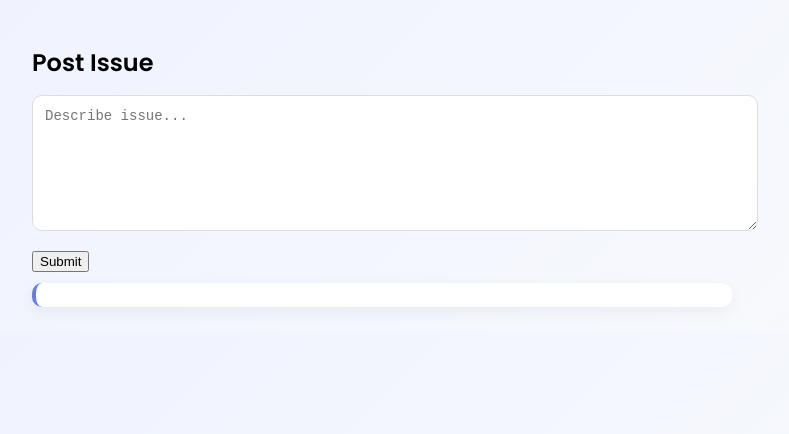
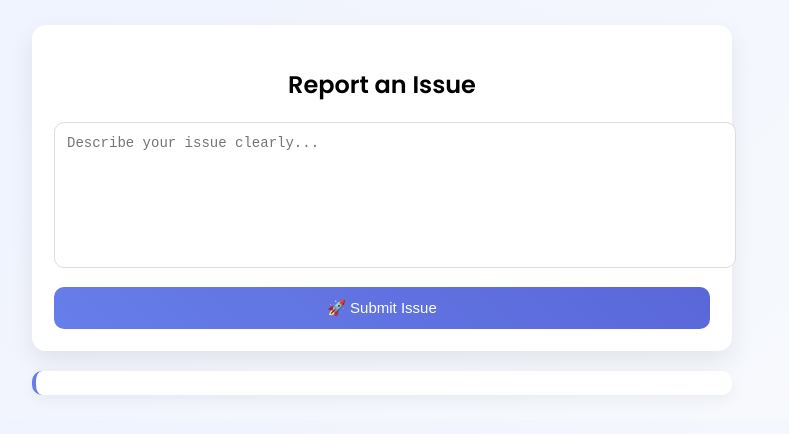
Before and after one commit to AyushSabale2013/fixmycampus, a website: page post.html in a window 1280 px wide. Shown: the whole page, without its empty margins (258-1047 px from the left). Drawn offline with Linux system fonts and the light colour scheme; sample sign-in values are in the browser's storage.

Commit message:
basic setup is ready

```diff
--- a/assets/css/post.css
+++ b/assets/css/post.css
@@ -1,32 +1,80 @@
-/* POST PAGE TITLE */
-h2 {
+/* POST CARD */
+.post-card {
+  background: white;
+  padding: 22px;
+  border-radius: 14px;
+  box-shadow: 0 10px 25px rgba(0,0,0,0.08);
+}
+
+/* TITLE */
+.post-card h2 {
   text-align: center;
   margin-bottom: 20px;
+  font-weight: 600;
 }
 
-/* INPUT CARD */
-.post-card {
-  background: white;
-  padding: 18px;
-  border-radius: 12px;
-  box-shadow: 0 6px 20px rgba(0,0,0,0.08);
-  margin-bottom: 20px;
+/* TEXTAREA */
+textarea {
+  width: 100%;
+  height: 120px;
+  padding: 12px;
+  border-radius: 10px;
+  border: 1px solid #ddd;
+  font-size: 14px;
+  margin-bottom: 12px;
+  resize: none;
+  transition: 0.2s;
 }
 
-/* AI RESULT BOX */
-#resultBox {
-  margin-top: 15px;
+textarea:focus {
+  border-color: #667eea;
+  outline: none;
+  box-shadow: 0 0 5px rgba(102,126,234,0.3);
 }
 
-#resultBox .result-card {
-  background: #eef2ff;
-  padding: 15px;
+/* SUBMIT BUTTON */
+.submit-btn {
+  width: 100%;
+  padding: 12px;
   border-radius: 10px;
+  border: none;
+  font-size: 15px;
+  font-weight: 500;
+  cursor: pointer;
+
+  background: linear-gradient(45deg, #667eea, #5a67d8);
+  color: white;
+
+  transition: all 0.25s ease;
+}
+
+/* HOVER */
+.submit-btn:hover {
+  transform: translateY(-2px);
+  box-shadow: 0 8px 20px rgba(102,126,234,0.4);
+}
+
+/* CLICK */
+.submit-btn:active {
+  transform: scale(0.97);
+}
+
+/* RESULT BOX */
+#resultBox {
+  margin-top: 20px;
+}
+
+/* RESULT CARD */
+.result-card {
+  background: white;
+  padding: 16px;
+  border-radius: 12px;
   border-left: 4px solid #667eea;
+  box-shadow: 0 6px 15px rgba(0,0,0,0.06);
 }
 
 /* RESULT TEXT */
 .result-card p {
-  margin: 5px 0;
+  margin: 6px 0;
   font-size: 14px;
 }
--- a/post.html
+++ b/post.html
@@ -1,23 +1,36 @@
 <!DOCTYPE html>
 <html>
 <head>
-  <title>Post Issue</title>
+  <title>Post Issue - FixMyCampus</title>
+
+  <!-- Global styles -->
   <link rel="stylesheet" href="assets/css/style.css">
+
+  <!-- Post page styles -->
+  <link rel="stylesheet" href="assets/css/post.css">
+
+  <!-- Font -->
   <link href="https://fonts.googleapis.com/css2?family=Poppins:wght@300;400;500;600&display=swap" rel="stylesheet">
 </head>
 
 <body>
 
 <div class="container">
-  <h2>Post Issue</h2>
 
-  <textarea id="issueInput" placeholder="Describe issue..."></textarea>
-  <button onclick="submitIssue()">Submit</button>
+  <div class="post-card">
+    <h2>Report an Issue</h2>
+
+    <textarea id="issueInput" placeholder="Describe your issue clearly..."></textarea>
+
+    <button class="submit-btn" onclick="submitIssue()">🚀 Submit Issue</button>
+  </div>
 
   <div id="resultBox"></div>
+
 </div>
 
 <script src="assets/js/storage.js"></script>
 <script src="assets/js/post.js"></script>
+
 </body>
 </html>
```
